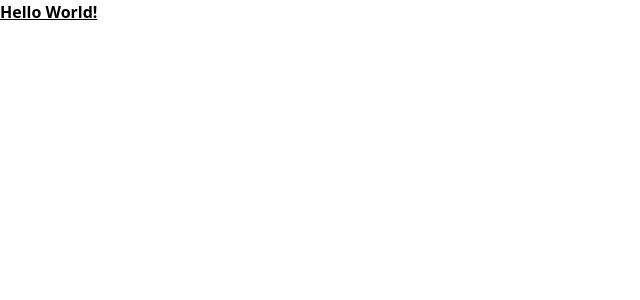
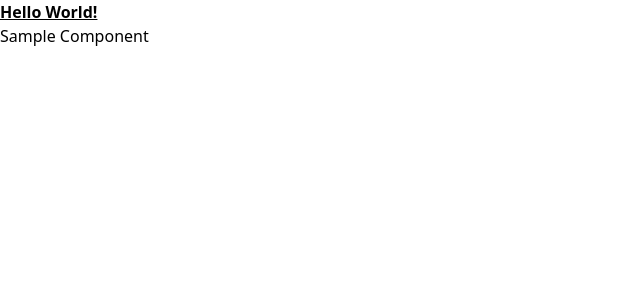
Before and after one commit to youssefgaballa/Chess-App, a React (Vite) app in the folder client/: page / in a window 1280 px wide. Shown: the top 300 px of the page, without its empty margins (0-640 px from the left). Built offline with nearby package versions, Linux system fonts and the light colour scheme.

Commit message:
Added Sample Component

```diff
--- a/client/src/App.tsx
+++ b/client/src/App.tsx
@@ -1,5 +1,6 @@
 //import { useState } from 'react'
 import './App.css'
+import { SampleComponent } from './components/SampleComponent'
 
 function App() {
 
@@ -8,6 +9,7 @@ function App() {
       <div className='test-3x1 font-bold underline'>
         Hello World!
       </div>
+      <SampleComponent/>
     </>
   )
 }
--- /dev/null
+++ b/client/src/components/SampleComponent.tsx
@@ -0,0 +1,8 @@
+
+export function SampleComponent() {
+    return (
+        <div>Sample Component</div>
+
+    )
+
+}
```
